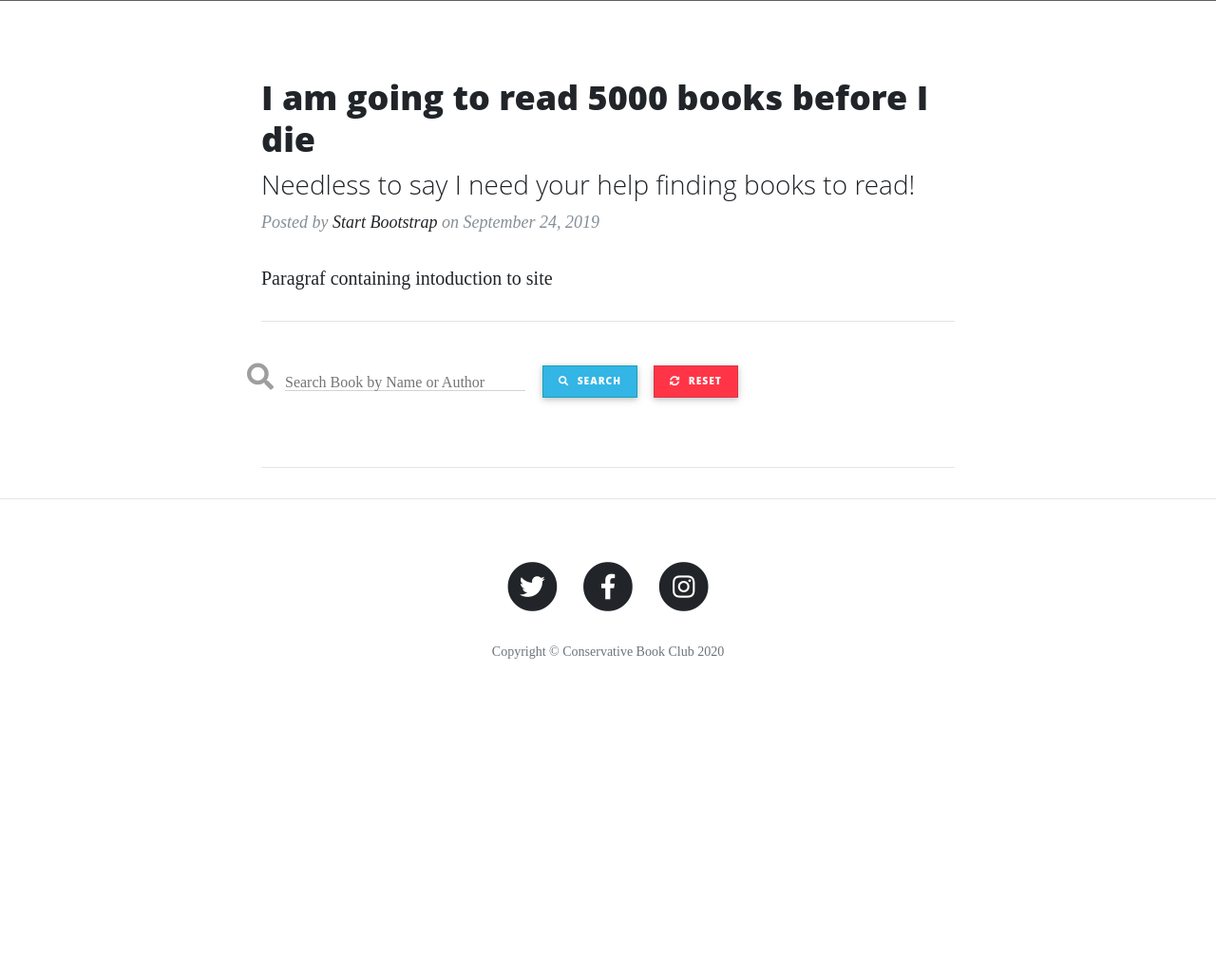
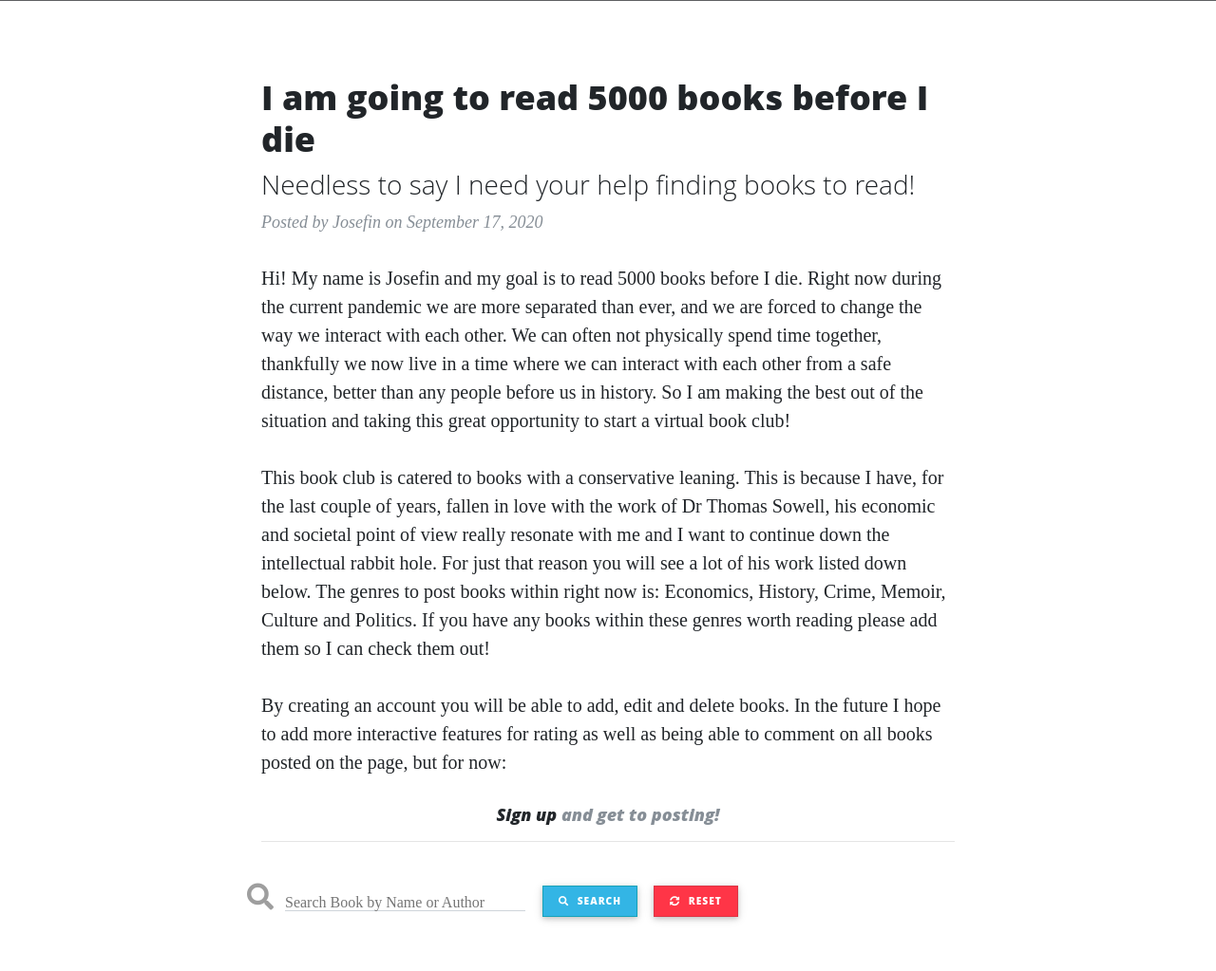
Before and after one commit to JosefinE7/MS3_book_club, a Flask app: page / in a window 1280 px wide. Shown: the part 627-1650 px from the top of the page at 95% size. Before the commit the page ends 1321 px from the top, so only its background shows below. Run offline with Flask 2, Linux system fonts and the light colour scheme; data that the repository does not hold is empty; some libraries are stand-ins or nearby versions; grey boxes are pictures that could not be loaded.

Commit message:
Add paragraphs templates/index describing objective of the website

```diff
--- a/templates/index.html
+++ b/templates/index.html
@@ -9,10 +9,35 @@
 				</h3></a
 			>
 
-			<p class="post-meta">
-				Posted by <a href="#">Start Bootstrap</a> on September 24, 2019
+			<p class="post-meta">Posted by Josefin on September 17, 2020</p>
+			<p>
+				Hi! My name is Josefin and my goal is to read 5000 books before I die.
+				Right now during the current pandemic we are more separated than ever,
+				and we are forced to change the way we interact with each other. We can
+				often not physically spend time together, thankfully we now live in a
+				time where we can interact with each other from a safe distance, better
+				than any people before us in history. So I am making the best out of the
+				situation and taking this great opportunity to start a virtual book
+				club!
 			</p>
-			<p>Paragraf containing intoduction to site</p>
+			<p>
+				This book club is catered to books with a conservative leaning. This is
+				because I have, for the last couple of years, fallen in love with the
+				work of Dr Thomas Sowell, his economic and societal point of view really
+				resonate with me and I want to continue down the intellectual rabbit
+				hole. For just that reason you will see a lot of his work listed down
+				below. The genres to post books within right now is: Economics, History,
+				Crime, Memoir, Culture and Politics. If you have any books within these
+				genres worth reading please add them so I can check them out!
+			</p>
+			<p>
+				By creating an account you will be able to add, edit and delete books.
+				In the future I hope to add more interactive features for rating as well
+				as being able to comment on all books posted on the page, but for now:
+			</p>
+			<h5 class="text-center post-meta">
+				<a href="{{ url_for('register') }}">Sign up</a> and get to posting!
+			</h5>
 		</div>
 		<hr />
 	</div>
```
